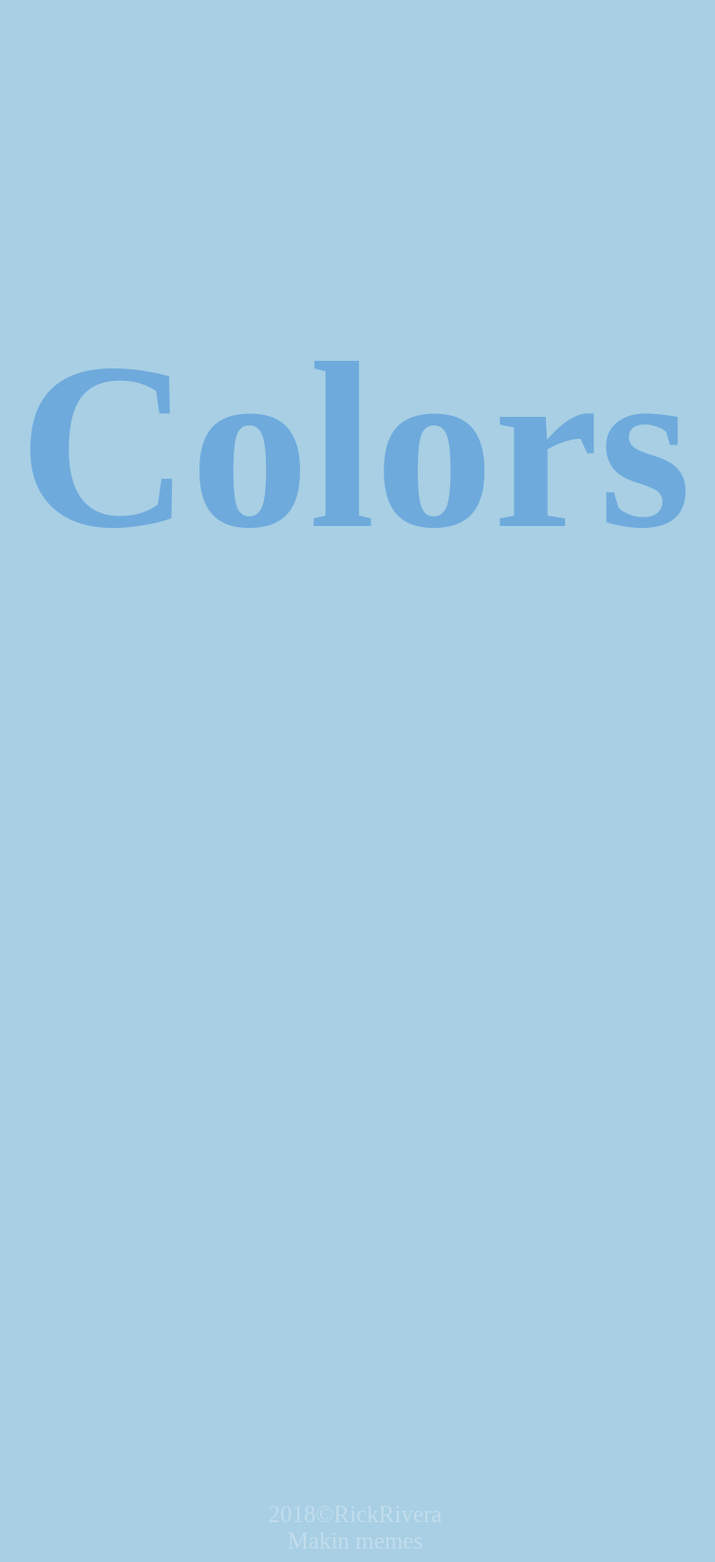
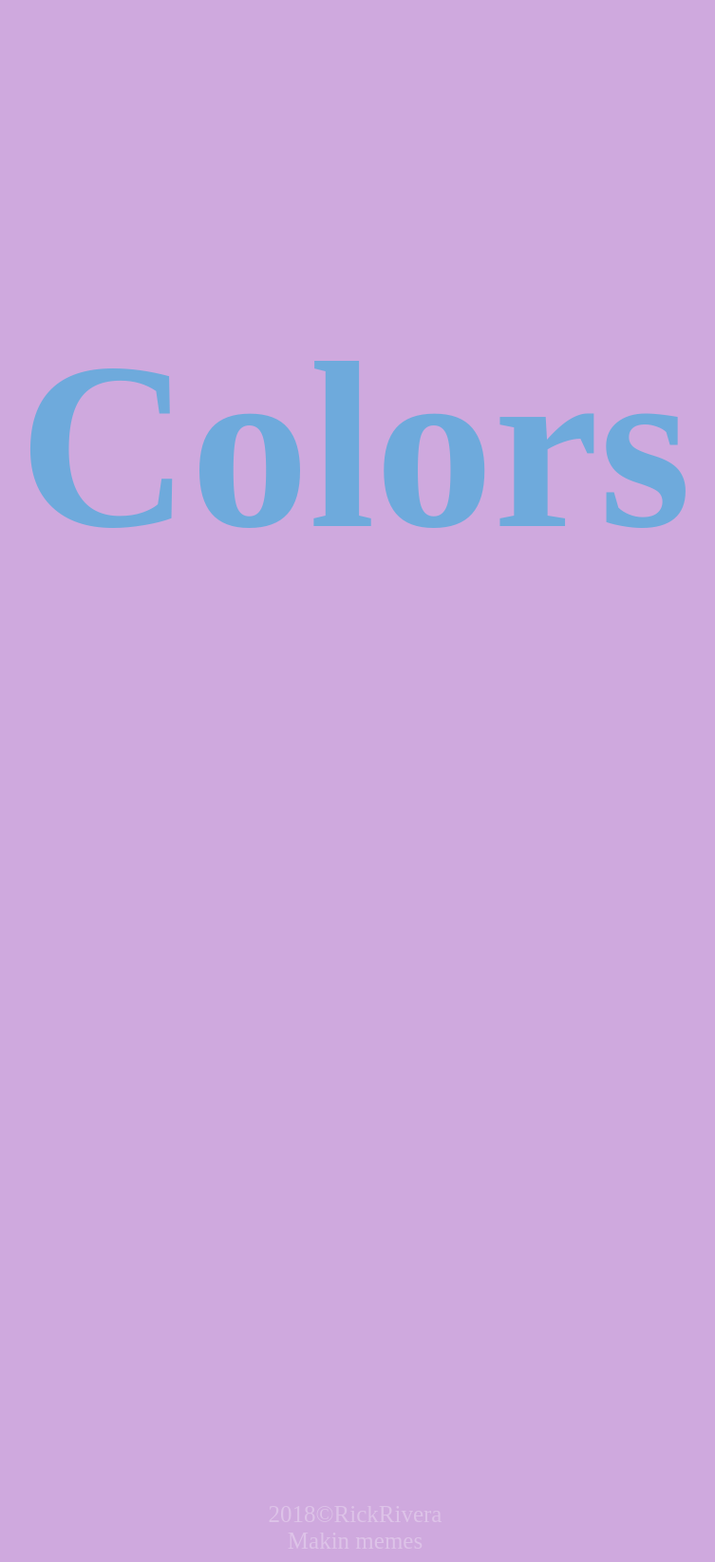
Before and after one commit to RickRiv23/cst352, a PHP site: page /practice/randomBackgroundColor.php in a window 1280 px wide. Shown: the whole page at 95% size, without its empty margins (266-1019 px from the left). Run offline with PHP 8.4, Linux system fonts and the light colour scheme.

Commit message:
add practice files

```diff
--- a/practice/randomBackgroundColor.php
+++ b/practice/randomBackgroundColor.php
@@ -16,8 +16,10 @@
             body{
 
                 <?php
-                    $rand = rand(0,255);
-                     echo "background-color: rgb(110, $rand, 211, .6);";
+                    $red = rand(0,255);
+                    $green = rand(0,200);
+                    $blue = rand(0,250);
+                     echo "background-color: rgb($red, $green, $blue, .6);";
                 ?>
                 padding-top: 150px;
             }
```
